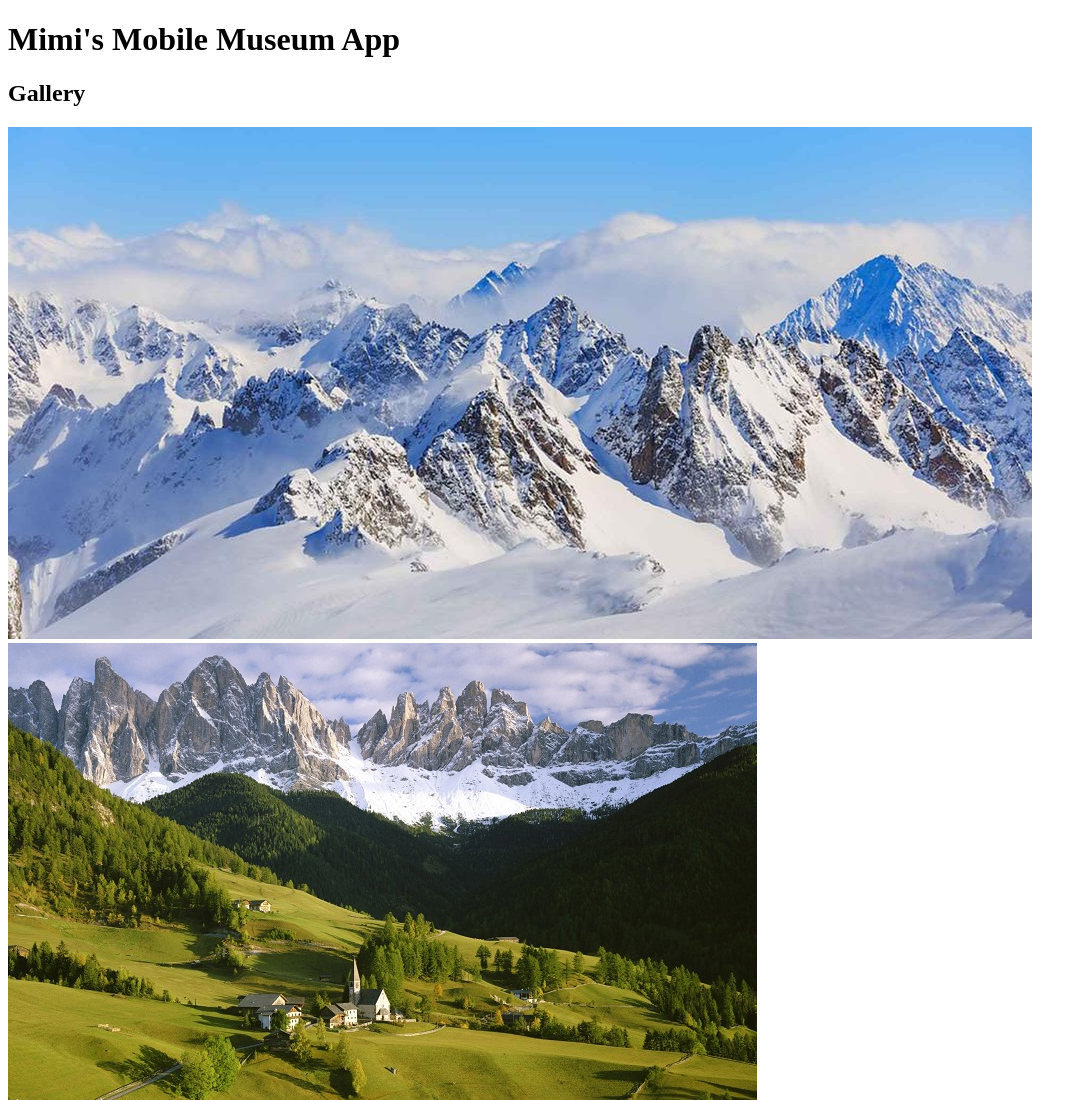
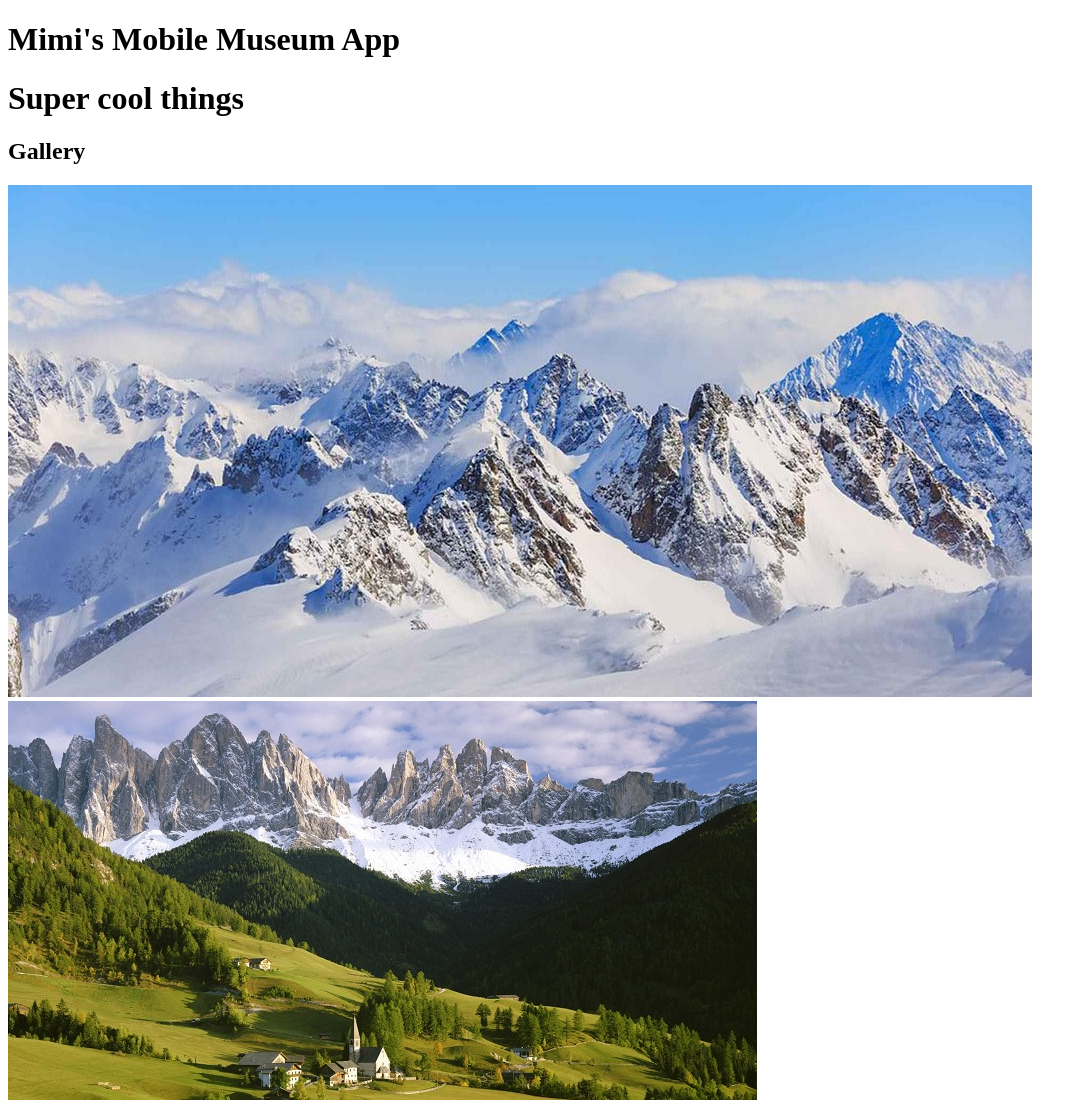
Before and after one commit to kalush81/museum-app, a plain HTML site: page index.html in a window 1280 px wide. Shown: the top 1100 px of the page, without its empty margins (0-1087 px from the left). Drawn offline with Linux system fonts and the light colour scheme.

Commit message:
Add cool feature

```diff
--- a/index.html
+++ b/index.html
@@ -11,6 +11,7 @@
 <body>
     <main>
         <h1>Mimi's Mobile Museum App</h1>
+        <h1>Super cool things</h1>
         <section id="gallery">
             <h2>Gallery</h2>
             <a href="./pages/detail-page.html">
```
